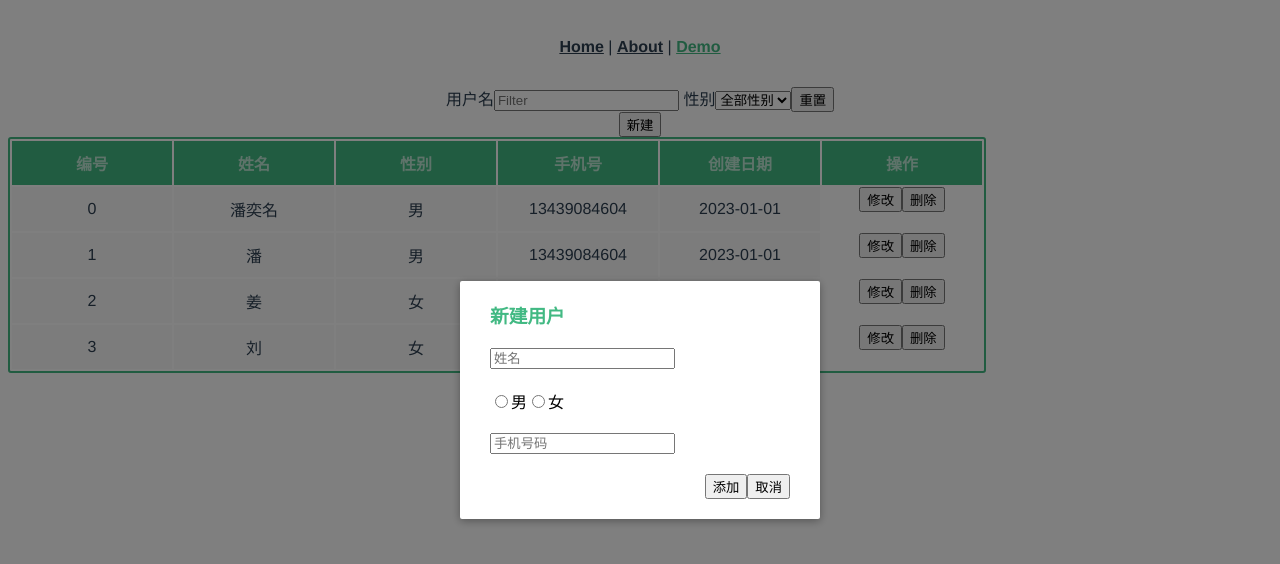
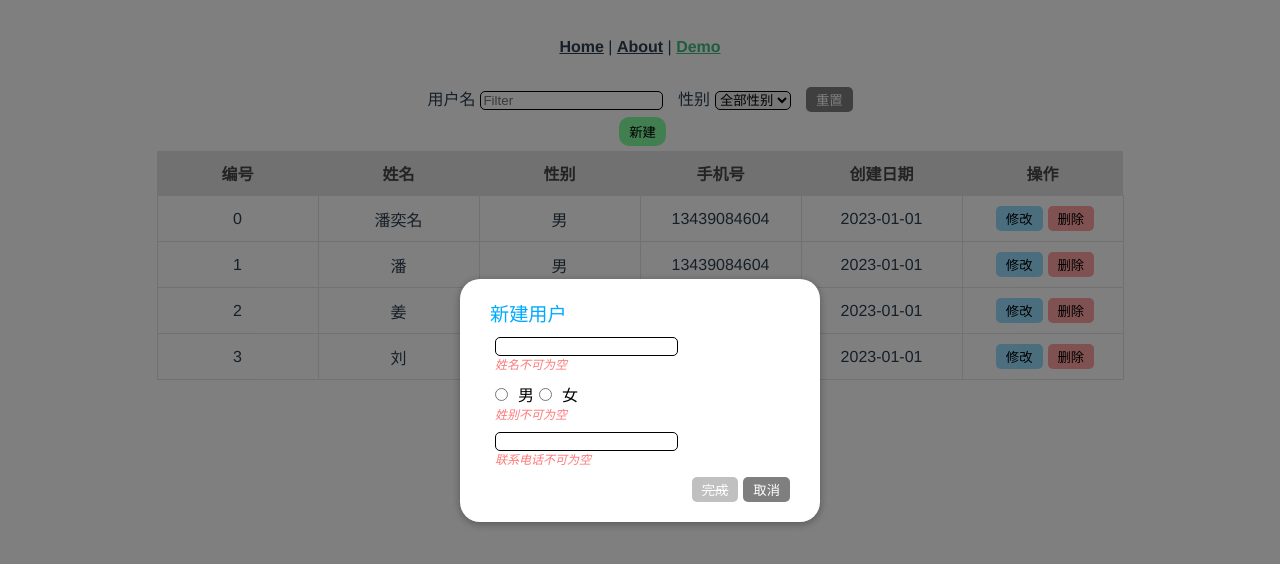
Before and after one commit to yimingtravispan/demo, a Vue app: page /demo in a window 1280 px wide. Both pictures are taken after a click on the button "新建". Shown: the top 564 px of the page. Built offline with nearby package versions, Linux system fonts and the light colour scheme.

Commit message:
second version

```diff
--- a/src/components/EditModal.vue
+++ b/src/components/EditModal.vue
@@ -1,20 +1,44 @@
 <script setup>
-import { defineProps, defineEmits, ref, reactive, toRef } from "vue";
+import {
+  defineProps,
+  defineEmits,
+  ref,
+  toRef,
+  computed,
+  watchEffect,
+} from "vue";
 
 const props = defineProps({
+  add: Boolean,
   show: Boolean,
   name: String,
   gender: String,
   cell: String,
 });
 
-const emit = defineEmits(["update:gender"]);
+const emit = defineEmits([
+  "update:name",
+  "update:gender",
+  "update:cell",
+  "close",
+  "finalize",
+]);
 
-const gender = toRef(props, "gender");
+// function for name input
+const n = computed(() => props.name);
+const _name = ref(n.value);
+// function for gender input
+const g = computed(() => props.gender);
+const _gender = ref(g.value);
+// function for cell input
+const c = computed(() => props.cell);
+const _cell = ref(c.value);
 
-function editGender(g) {
-  emit("update:gender", g);
-}
+watchEffect(() => {
+  _name.value = n.value;
+  _gender.value = g.value;
+  _cell.value = c.value;
+});
 </script>
 
 <template>
@@ -22,14 +46,13 @@ function editGender(g) {
     <div v-if="show" class="modal-mask">
       <div class="modal-container">
         <div class="modal-header">
-          <slot name="header">修改信息</slot>
+          <slot v-if="add">新建用户</slot>
+          <slot v-if="!add">编辑用户</slot>
         </div>
 
         <div class="modal-body">
-          <input
-            :value="name"
-            @input="$emit('update:name', $event.target.value)"
-          />
+          <input v-model="_name" />
+          <p class="error" v-if="!_name">姓名不可为空</p>
         </div>
 
         <div class="modal-body">
@@ -38,8 +61,7 @@ function editGender(g) {
               type="radio"
               name="genderoption"
               value="男"
-              v-model="gender"
-              @input="editGender($event.target.value)"
+              v-model="_gender"
             />
             <label>男</label>
 
@@ -47,18 +69,16 @@ function editGender(g) {
               type="radio"
               name="genderoption"
               value="女"
-              v-model="gender"
-              @input="editGender($event.target.value)"
+              v-model="_gender"
             />
             <label>女</label>
           </div>
+          <p class="error" v-if="!_gender">姓别不可为空</p>
+        </div>
 
-          <div class="modal-body">
-            <input
-              :value="cell"
-              @input="$emit('update:cell', $event.target.value)"
-            />
-          </div>
+        <div class="modal-body">
+          <input v-model="_cell" />
+          <p class="error" v-if="!_cell">联系电话不可为空</p>
         </div>
 
         <!--
@@ -68,10 +88,16 @@ function editGender(g) {
         -->
 
         <div class="modal-footer">
-          <button class="modal-default-button" @click="$emit('close')">
+          <button class="modal-default-button reset" @click="$emit('close')">
             取消
           </button>
-          <button class="modal-default-button" @click="$emit('finalize')">
+          <button
+            class="modal-default-button"
+            :disabled="!_name || !_gender || !_cell"
+            @click="
+              $emit('finalize', { name: _name, gender: _gender, cell: _cell })
+            "
+          >
             完成
           </button>
         </div>
@@ -98,18 +124,13 @@ function editGender(g) {
   margin: auto;
   padding: 20px 30px;
   background-color: #fff;
-  border-radius: 2px;
+  border-radius: 20px;
   box-shadow: 0 2px 8px rgba(0, 0, 0, 0.33);
   transition: all 0.3s ease;
 }
 
-.modal-header h3 {
-  margin-top: 0;
-  color: #42b983;
-}
-
 .modal-body {
-  margin: 20px 0;
+  margin: 10px 0;
 }
 
 .modal-default-button {
@@ -138,4 +159,20 @@ function editGender(g) {
   -webkit-transform: scale(1.1);
   transform: scale(1.1);
 }
+
+.modal-header {
+  margin: 0 auto;
+  font-size: larger;
+  font-style: bold;
+  color: #00aaff;
+}
+
+.error {
+  margin-left: 5px;
+  margin-top: -1px;
+  margin-bottom: -1px;
+  font-style: italic;
+  font-size: 12px;
+  color: #ff7878;
+}
 </style>
--- a/src/components/NewModal.vue
+++ /dev/null
@@ -1,121 +0,0 @@
-<script setup>
-import { ref, vModelRadio } from "vue";
-import { defineProps, defineEmits } from "vue";
-
-const props = defineProps({
-  show: Boolean,
-});
-
-const emit = defineEmits(["create"]);
-
-function submitNew(n, g, c) {
-  emit("create", { name: n, gender: g, cell: c });
-  name.value = "";
-  gender.value = "";
-  cell.value = "";
-}
-
-const name = ref("");
-const gender = ref("");
-const cell = ref("");
-</script>
-
-<template>
-  <Transition name="modal">
-    <div v-if="show" class="modal-mask">
-      <div class="modal-container">
-        <div class="modal-header">
-          <slot name="header">default header</slot>
-        </div>
-
-        <div class="modal-body">
-          <input v-model.lazy="name" placeholder="姓名" />
-        </div>
-
-        <div class="modal-body">
-          <input type="radio" value="男" v-model="gender" />
-          <label>男</label>
-
-          <input type="radio" value="女" v-model="gender" />
-          <label>女</label>
-        </div>
-
-        <div class="modal-body">
-          <input v-model.lazy="cell" placeholder="手机号码" />
-        </div>
-
-        <div class="modal-footer">
-          <button class="modal-default-button" @click="$emit('close')">
-            取消
-          </button>
-          <button
-            class="modal-default-button"
-            @click="submitNew(name, gender, cell)"
-          >
-            添加
-          </button>
-        </div>
-      </div>
-    </div>
-  </Transition>
-</template>
-
-<style>
-.modal-mask {
-  position: fixed;
-  z-index: 9998;
-  top: 0;
-  left: 0;
-  width: 100%;
-  height: 100%;
-  background-color: rgba(0, 0, 0, 0.5);
-  display: flex;
-  transition: opacity 0.3s ease;
-}
-
-.modal-container {
-  width: 300px;
-  margin: auto;
-  padding: 20px 30px;
-  background-color: #fff;
-  border-radius: 2px;
-  box-shadow: 0 2px 8px rgba(0, 0, 0, 0.33);
-  transition: all 0.3s ease;
-}
-
-.modal-header h3 {
-  margin-top: 0;
-  color: #42b983;
-}
-
-.modal-body {
-  margin: 20px 0;
-}
-
-.modal-default-button {
-  float: right;
-}
-
-/*
- * The following styles are auto-applied to elements with
- * transition="modal" when their visibility is toggled
- * by Vue.js.
- *
- * You can easily play with the modal transition by editing
- * these styles.
- */
-
-.modal-enter-from {
-  opacity: 0;
-}
-
-.modal-leave-to {
-  opacity: 0;
-}
-
-.modal-enter-from .modal-container,
-.modal-leave-to .modal-container {
-  -webkit-transform: scale(1.1);
-  transform: scale(1.1);
-}
-</style>
--- a/src/views/DemoPage.vue
+++ b/src/views/DemoPage.vue
@@ -1,8 +1,8 @@
 <script setup>
 import { ref, computed, defineEmits } from "vue";
-import New from "../components/NewModal.vue";
 import Edit from "../components/EditModal.vue";
 import users from "../assets/data.JSON";
+import { selectGroupKey } from "element-plus";
 
 const names = ref(users.users);
 // change selected to users id
@@ -13,19 +13,19 @@ const emit = defineEmits(["show"]);
 // hardcoded
 let hardcoded = 10;
 
+const isAdd = ref(false);
 const showAddModal = ref(false);
 const showEditModal = ref(false);
 
 const search = ref("");
 const searchGender = ref("");
-const temp = ref({
-  name: "",
-  gender: "",
-});
+
 const selected = ref({
   name: "",
   gender: "",
+  cell: "",
 });
+
 const filteredNames = computed(() =>
   names.value.filter(
     (entry) =>
@@ -36,40 +36,11 @@ const filteredNames = computed(() =>
 
 const date = Date();
 
-function create(newUser) {
-  /*
-  if (hasValidInput()) {
-    names.value.push({ id: users.users.length, name: name.value });
-    name.value = "";
-
-    if (!names.value(name.value)) {
-      names.value.push({id: names.value.length(), name: name.value});
-      name.value = "";
-    }
-
-  }
-  */
-  const date = new Date();
-  const year = date.getFullYear();
-  const month = date.getMonth();
-  const day = date.getDate();
-
-  names.value.push({
-    id: hardcoded,
-    name: newUser.name,
-    gender: newUser.gender,
-    cell: newUser.cell,
-    date: year + "-" + month + "-" + day,
-  });
-  showAddModal.value = false;
-  hardcoded += 1;
-}
-
 function deleteRow(id) {
   names.value = names.value.filter((entry) => entry.id != id);
 }
 
-function show(id) {
+function select(id) {
   showEditModal.value = true;
   names.value.forEach((e) => {
     if (e.id == id) {
@@ -78,34 +49,38 @@ function show(id) {
   });
 }
 
-const updateName = (value) => {
-  temp.value.name = value;
+const finalizeUpdate = (user) => {
+  if (isAdd.value) {
+    const date = new Date();
+    const year = date.getFullYear();
+    const month = date.getMonth() + 1;
+    const day = date.getDate();
+
+    names.value.push({
+      id: hardcoded,
+      name: user.name,
+      gender: user.gender,
+      cell: user.cell,
+      date: year + "-" + month + "-" + day,
+    });
+    hardcoded += 1;
+  } else {
+    if (user.name) {
+      selected.value.name = user.name;
+    }
+    if (user.gender) {
+      selected.value.gender = user.gender;
+    }
+    if (user.cell) {
+      selected.value.cell = user.cell;
+    }
+  }
+  close();
 };
 
-const updateGender = (value) => {
-  temp.value.gender = value;
-};
-
-const updateCell = (value) => {
-  temp.value.cell = value;
-};
-
-const finalizeUpdate = () => {
-  if (temp.value.name) {
-    selected.value.name = temp.value.name;
-  }
-  if (temp.value.gender) {
-    selected.value.gender = temp.value.gender;
-  }
-  if (temp.value.cell) {
-    selected.value.cell = temp.value.cell;
-  }
-  temp.value = { name: "", gender: "", cell: "" };
-  showEditModal.value = false;
-};
-
-const closeEdit = () => {
-  temp.value = { name: "", gender: "" };
+const close = () => {
+  selected.value = { name: "", gender: "", cell: "" };
+  isAdd.value = false;
   showEditModal.value = false;
 };
 
@@ -113,56 +88,44 @@ const resetSearch = () => {
   search.value = "";
   searchGender.value = "";
 };
-
-/*
-function hasValidInput() {
-  return name.value.trim();
-}
-*/
 </script>
 
 <template>
   <div>
-    用户名<input v-model.lazy="search" placeholder="Filter" /> 性别<select
-      v-model.lazy="searchGender"
+    用户名<input v-model="search" placeholder="Filter" /> 性别<select
+      v-model="searchGender"
     >
       <option value="" selected>全部性别</option>
       <option value="男">男</option>
       <option value="女">女</option>
     </select>
-    <button @click="resetSearch">重置</button>
+    <button class="reset" @click="resetSearch">重置</button>
   </div>
 
-  <div class="buttons">
-    <button @click="showAddModal = true">新建</button>
+  <div>
+    <button
+      class="new"
+      @click="
+        showEditModal = true;
+        isAdd = true;
+      "
+    >
+      新建
+    </button>
   </div>
 
   <Teleport to="body">
     <!-- use the modal component, pass in the prop -->
     <edit
+      :add="isAdd"
       :show="showEditModal"
       :name="selected.name"
       :gender="selected.gender"
       :cell="selected.cell"
-      @update:name="updateName"
-      @update:gender="updateGender"
-      @update:cell="updateCell"
       @finalize="finalizeUpdate"
-      @close="closeEdit"
+      @close="close"
     >
-      <template #header>
-        <h3>编辑信息</h3>
-      </template>
     </edit>
-  </Teleport>
-
-  <Teleport to="body">
-    <!-- use the modal component, pass in the prop -->
-    <new :show="showAddModal" @create="create" @close="showAddModal = false">
-      <template #header>
-        <h3>新建用户</h3>
-      </template>
-    </new>
   </Teleport>
 
   <table>
@@ -177,30 +140,33 @@ function hasValidInput() {
         <td v-for="col in users.cols" :key="col">
           {{ n[col.en] }}
         </td>
-        <button @click="show(n.id)">修改</button>
-        <button @click="deleteRow(n.id)">删除</button>
+        <td>
+          <button @click="select(n.id)">修改</button>
+          <button class="del" @click="deleteRow(n.id)">删除</button>
+        </td>
       </tr>
     </tbody>
   </table>
+  <p v-if="filteredNames.length">总计: {{ filteredNames.length }}</p>
   <p v-if="!filteredNames.length">未找到匹配</p>
 </template>
 
 <style>
 table {
-  border: 2px solid #42b983;
+  margin: auto;
+  border-collapse: collapse;
   border-radius: 3px;
   background-color: #fff;
 }
 
 th {
-  background-color: #42b983;
-  color: rgba(255, 255, 255, 0.66);
-  cursor: pointer;
-  user-select: none;
+  background-color: #e4e4e4;
+  color: #464646;
 }
 
 td {
-  background-color: #f9f9f9;
+  border: 1px solid #e4e4e4;
+  background-color: #ffffff;
 }
 
 th,
@@ -216,4 +182,76 @@ th.active {
 th.active .arrow {
   opacity: 1;
 }
+
+button:disabled {
+  background-color: #c0c0c0;
+  color: white;
+  cursor: auto;
+  text-decoration: line-through;
+}
+
+button:disabled:hover {
+  background-color: #c0c0c0;
+  color: white;
+}
+
+button {
+  margin-left: 5px;
+  padding: 3px 10px;
+  border: none;
+  border-radius: 5px;
+  background-color: #98ddff;
+  cursor: pointer;
+}
+
+button.new {
+  border-radius: 10px;
+  padding: 5px 10px;
+  margin-top: 5px;
+  margin-bottom: 5px;
+  background-color: #84ffa3;
+}
+
+button.new:hover {
+  background-color: #009b27;
+  color: white;
+}
+
+button.reset {
+  background-color: #7f7f7f;
+  color: white;
+}
+
+button.reset:hover {
+  background-color: #cecece;
+  color: black;
+}
+
+button.del {
+  background-color: #ffa3a3;
+}
+
+button.del:hover {
+  background-color: #ff5353;
+  color: white;
+}
+
+button:hover {
+  background-color: #0093dc; /* Blue background on hover */
+  color: #ffffff;
+}
+
+input {
+  margin-left: 5px;
+  margin-right: 10px;
+  border: 1px solid;
+  border-radius: 5px;
+}
+
+select {
+  margin-left: 5px;
+  margin-right: 10px;
+  border: 1px solid;
+  border-radius: 5px;
+}
 </style>
```
